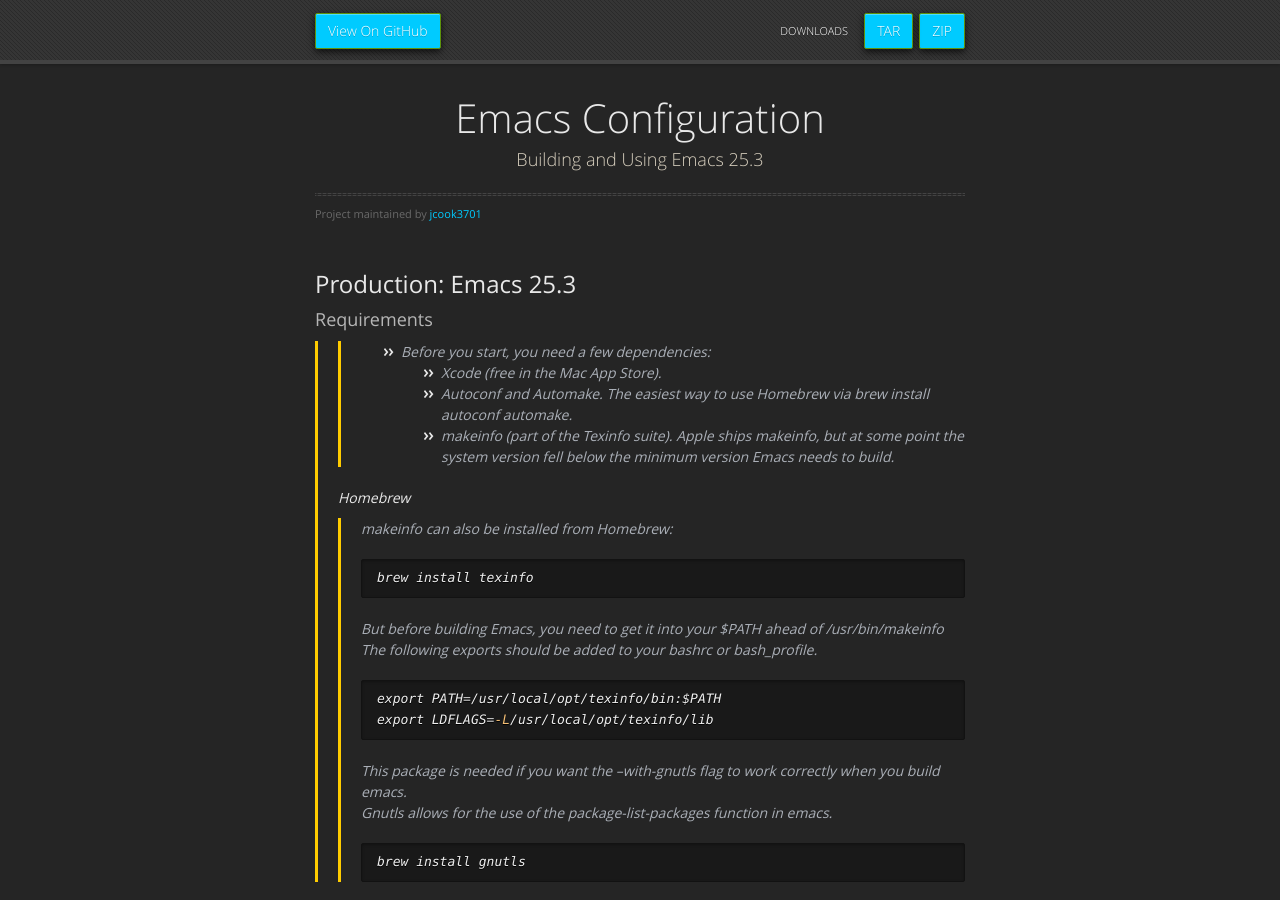
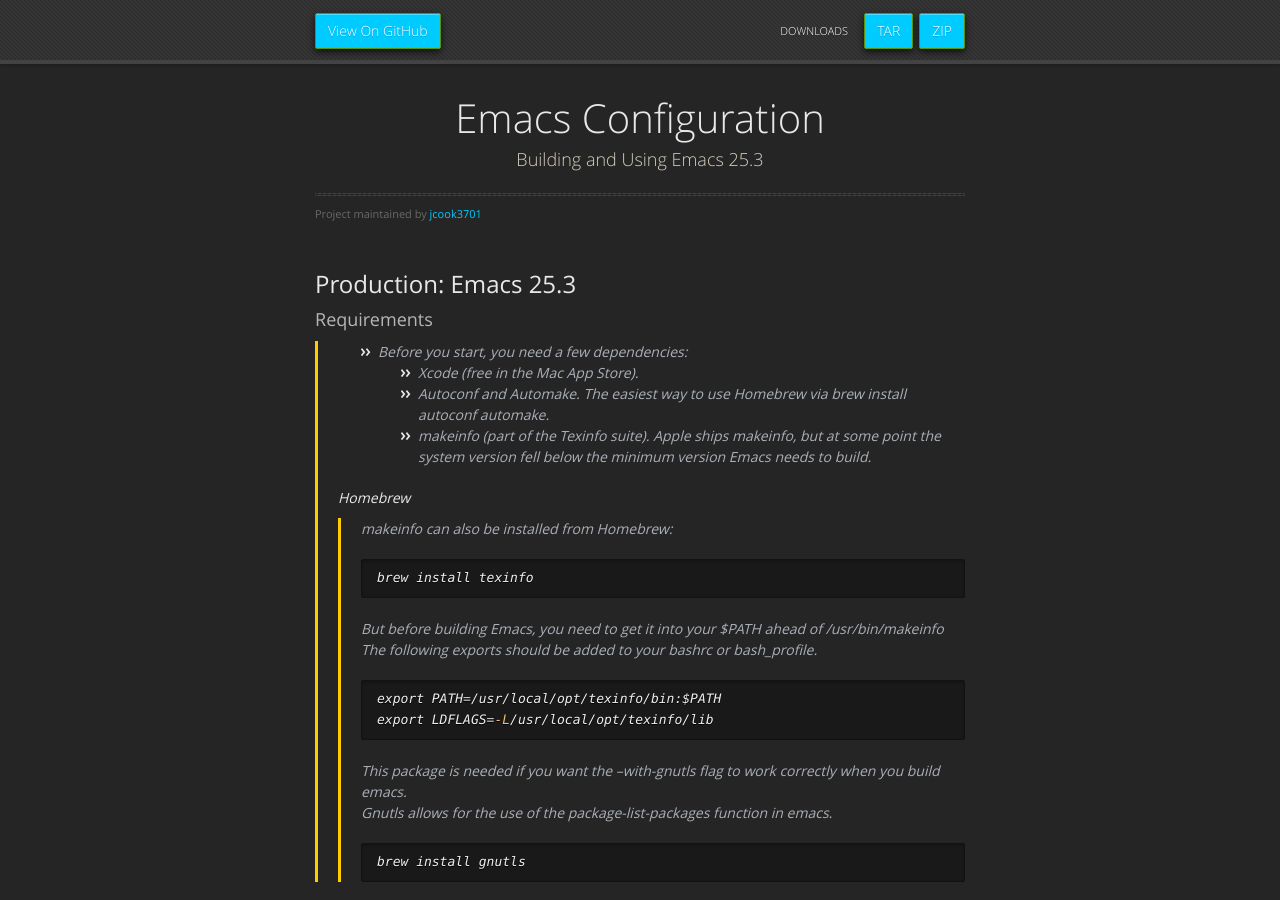
Before and after one commit to jcook3701/emacs_configuration, a Jekyll site: the page built from docs/tutorials/emacs-25-with-ns.md, in a window 1280 px wide and 900 px high. Built offline with Jekyll 4.4.1, drawn with Linux system fonts in a browser that asks for light colours; our own code applies the rules of GitHub Pages for plain Markdown files.

```diff
--- a/docs/tutorials/emacs-25-with-ns.md
+++ b/docs/tutorials/emacs-25-with-ns.md
@@ -1,9 +1,9 @@
 ## Production: Emacs 25.3
 ### Requirements
->> - Before you start, you need a few dependencies:
->>   - Xcode (free in the Mac App Store).
->>   - Autoconf and Automake. The easiest way to use Homebrew via brew install autoconf automake.
->>   - makeinfo (part of the Texinfo suite). Apple ships makeinfo, but at some point the system version fell below the minimum version Emacs needs to build.
+> - Before you start, you need a few dependencies:
+>   - Xcode (free in the Mac App Store).
+>   - Autoconf and Automake. The easiest way to use Homebrew via brew install autoconf automake.
+>   - makeinfo (part of the Texinfo suite). Apple ships makeinfo, but at some point the system version fell below the minimum version Emacs needs to build.
 >
 > #### Homebrew
 >> makeinfo can also be installed from Homebrew:
```
